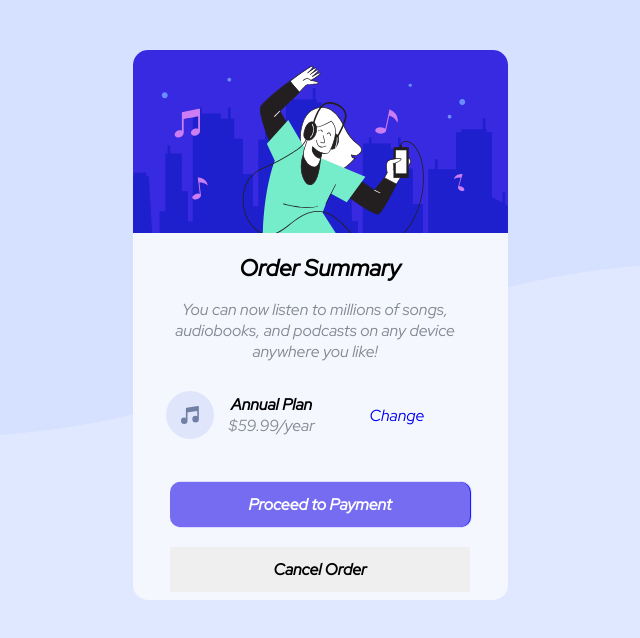
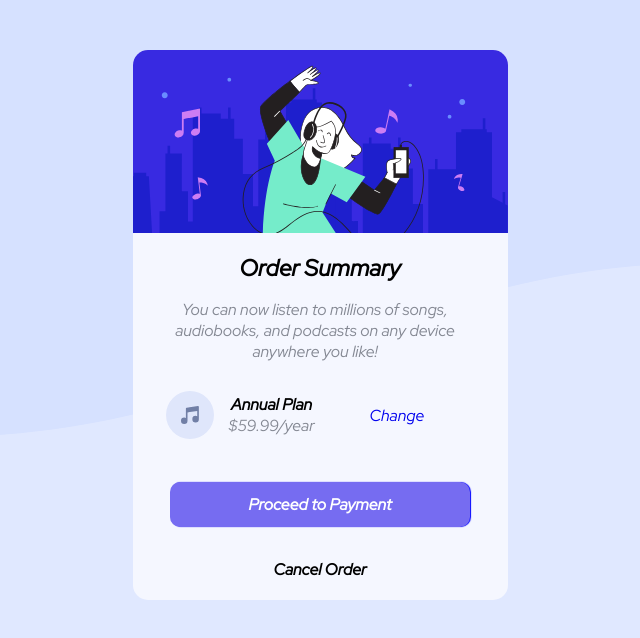
Before and after one commit to ItaloMarcelo244/Card-music, a plain HTML site: page index.html in a window 1280 px wide. Shown: the whole page, without its empty margins (320-960 px from the left). Drawn offline with Linux system fonts and the light colour scheme.

Commit message:
Update style.css

```diff
--- a/css/style.css
+++ b/css/style.css
@@ -111,7 +111,7 @@ button{
 }
 
 .white{
-    background-color: trasparent;
+    background-color: hsl(225, 100%, 98%) ;
     color: black;
 }
 .cor{
```
